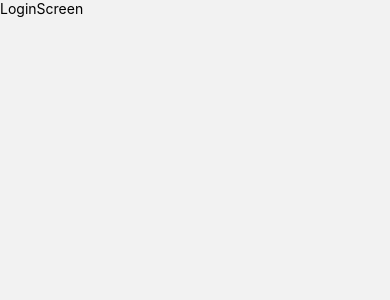
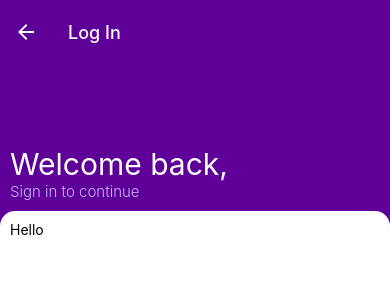
Before and after one commit to mfaizk/SmartKabadi, a React Native app: screen /Login in a window 390 px wide. Shown: the top 300 px of the page. Built offline with nearby package versions, Linux system fonts and the light colour scheme.

Commit message:
LoginScreen heading added

```diff
--- a/App.js
+++ b/App.js
@@ -13,7 +13,18 @@ const App = () => {
         initialRouteName="Home"
         screenOptions={{headerShown: false}}>
         <Stack.Screen name="Welcome" component={WelcomeScreen} />
-        <Stack.Screen name="Login" component={LoginScreen} />
+        <Stack.Screen
+          name="Login"
+          component={LoginScreen}
+          options={{
+            headerShown: true,
+            headerStyle: {backgroundColor: '#5e0098'},
+            headerTitleStyle: {color: '#fff'},
+            headerTintColor: '#fff',
+            headerTitle: 'Log In',
+            headerShadowVisible: false,
+          }}
+        />
         <Stack.Screen name="Signup" component={SignupScreen} />
       </Stack.Navigator>
     </NavigationContainer>
--- a/src/LoginScreen.js
+++ b/src/LoginScreen.js
@@ -1,12 +1,58 @@
-import {View, Text, Button} from 'react-native';
-import React from 'react';
+import {
+  View,
+  Text,
+  Button,
+  StyleSheet,
+  Dimensions,
+  TextInput,
+} from 'react-native';
 
 function LoginScreen() {
   return (
-    <View>
-      <Text>LoginScreen</Text>
+    <View style={styles.mainContainer}>
+      <View style={styles.headContainer}>
+        <Text style={styles.headText}>Welcome back,</Text>
+        <Text style={styles.subheadText}>Sign in to continue</Text>
+      </View>
+      <View style={styles.formContainer}>
+        <Text>Hello</Text>
+        <TextInput />
+      </View>
     </View>
   );
 }
 
+const styles = StyleSheet.create({
+  mainContainer: {
+    flex: 1,
+    alignItems: 'center',
+    justifyContent: 'space-between',
+    backgroundColor: '#5e0098',
+  },
+  headContainer: {
+    flex: 1,
+    // backgroundColor: 'orange',
+    width: Dimensions.get('window').width,
+    justifyContent: 'flex-end',
+    padding: 10,
+  },
+  headText: {
+    color: '#fff',
+    fontSize: 30,
+  },
+  subheadText: {
+    color: '#C4B5FD',
+    fontSize: 15,
+    fontWeight: '300',
+  },
+  formContainer: {
+    height: Dimensions.get('window').height * 0.75,
+    width: Dimensions.get('window').width,
+    backgroundColor: '#fff',
+    borderTopLeftRadius: 15,
+    borderTopRightRadius: 15,
+    padding: 10,
+  },
+});
+
 export default LoginScreen;
```
